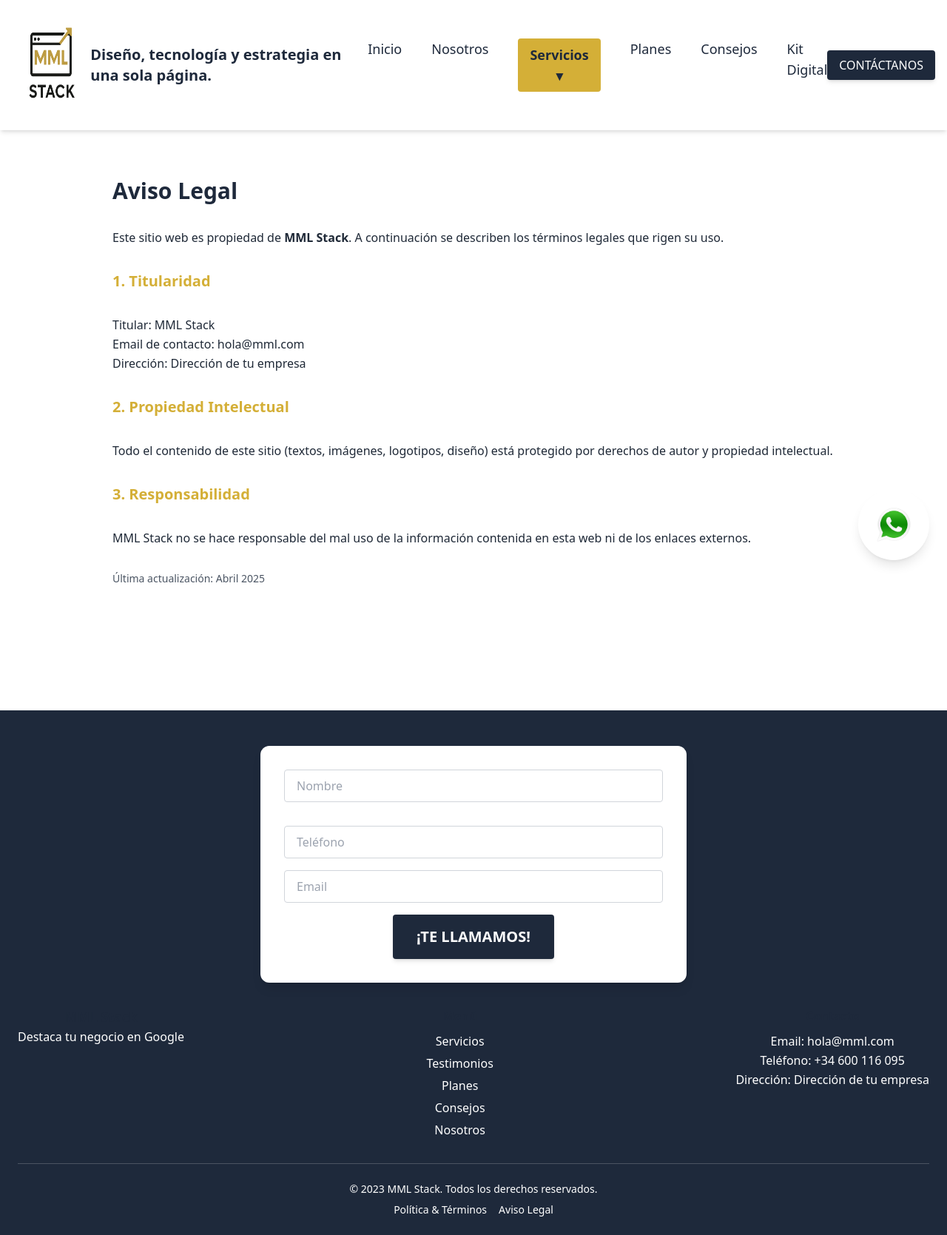
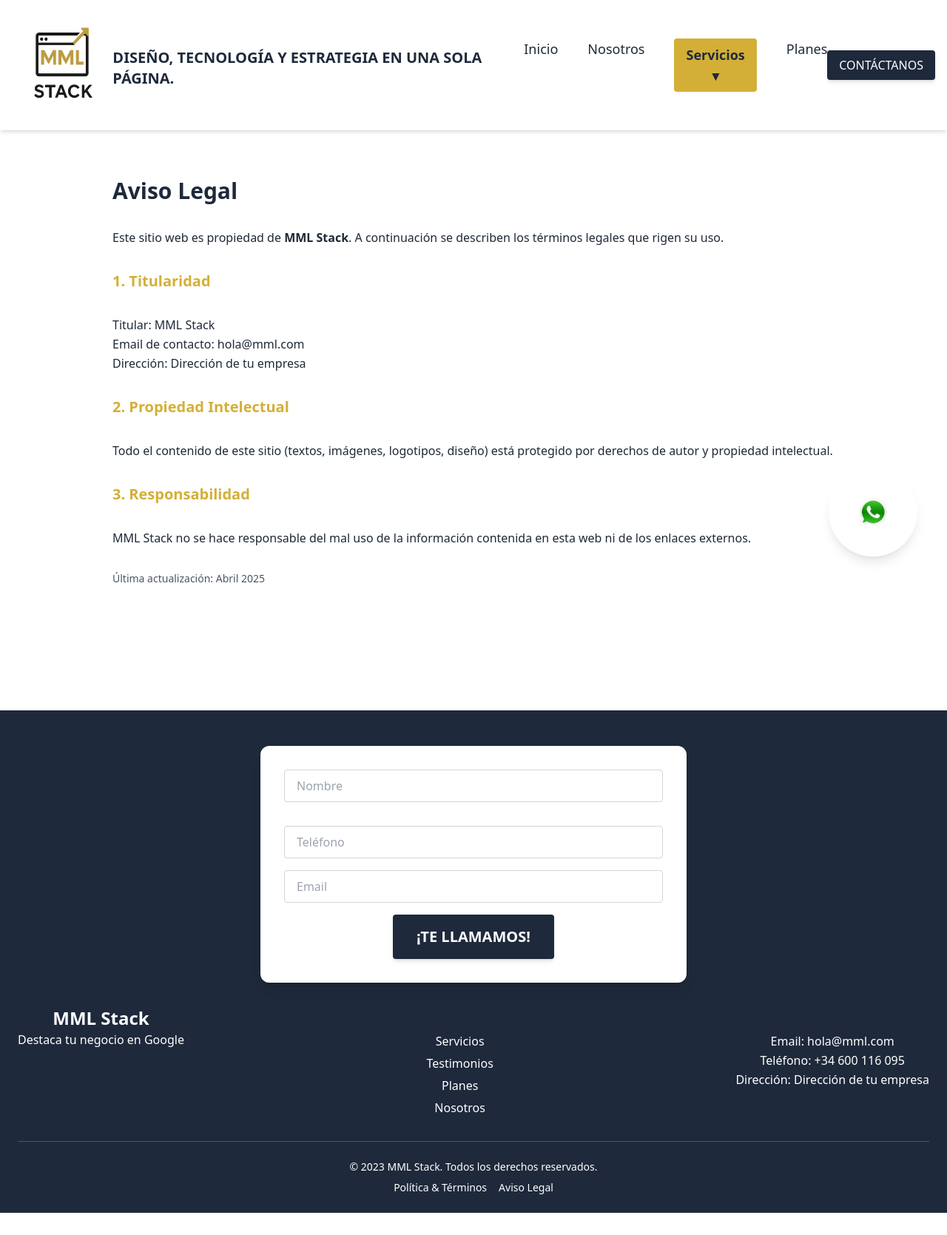
Before and after one commit to MarianDark/mml-website, a React (Vite) app in the folder frontend/: page /aviso-legal in a window 1280 px wide. Shown: the whole page at 74% size. After the commit the page ends 1639 px from the top, so only its background shows below. Built offline with nearby package versions, Linux system fonts and the light colour scheme.

Commit message:
Add floating ScrollToTop button with double arrow icon and smooth scroll behavior

```diff
--- a/frontend/src/App.jsx
+++ b/frontend/src/App.jsx
@@ -4,14 +4,13 @@ import ScrollToTop from "./components/ScrollToTop"; // ✅ Scroll asegurado al c
 import Header from "./components/Header";
 import Footer from "./components/Footer";
 import WhatsappButton from "./components/WhatsappButton";
+import ScrollTopButton from "./components/ScrollTopButton";
 
 // Páginas
 import Home from "./pages/Home";
 import Nosotros from "./pages/Nosotros";
 import Servicios from "./pages/Servicios";
 import Planes from "./pages/Planes";
-import Consejos from "./pages/Consejos";
-import KitDigital from "./pages/KitDigital";
 import Seo from "./pages/Seo";
 import PaginasWeb from "./pages/PaginasWeb";
 import RedesSociales from "./pages/RedesSociales";
@@ -29,8 +28,6 @@ function App() {
         <Route path="/nosotros" element={<Nosotros />} />
         <Route path="/servicios" element={<Servicios />} />
         <Route path="/planes" element={<Planes />} />
-        <Route path="/consejos" element={<Consejos />} />
-        <Route path="/kitdigital" element={<KitDigital />} />
         <Route path="/servicios/seo" element={<Seo />} />
         <Route path="/servicios/web" element={<PaginasWeb />} />
         <Route path="/servicios/redes" element={<RedesSociales />} />
@@ -40,6 +37,7 @@ function App() {
       </Routes>
       <Footer />
       <WhatsappButton />
+      <ScrollTopButton /> {/* ✅ Botón para volver al inicio */}
     </BrowserRouter>
   );
 }
--- a/frontend/src/components/Footer.jsx
+++ b/frontend/src/components/Footer.jsx
@@ -8,7 +8,7 @@ export default function Footer() {
 
       <div className="flex flex-col md:flex-row justify-between gap-6">
         <div>
-          <h2 className="font-bold text-lg">MML Stack</h2>
+        <h2 className="font-bold text-2xl text-white">MML Stack</h2>
           <p>Destaca tu negocio en Google</p>
         </div>
 
@@ -28,11 +28,6 @@ export default function Footer() {
             <li>
               <Link to="/planes" className="text-white hover:text-mmlgold transition">
                 Planes
-              </Link>
-            </li>
-            <li>
-              <Link to="/consejos" className="text-white hover:text-mmlgold transition">
-                Consejos
               </Link>
             </li>
             <li>
--- a/frontend/src/components/Header.jsx
+++ b/frontend/src/components/Header.jsx
@@ -28,8 +28,8 @@ export default function Header() {
         </button>
       </div>
 
-      <h1 className="text-lg md:text-xl font-bold text-center md:text-left mt-2 md:mt-0">
-        Diseño, tecnología y estrategia en una sola página.
+      <h1 className="text-lg md:text-xl font-bold text-center md:text-left mt-2 md:mt-2">
+        DISEÑO, TECNOLOGÍA Y ESTRATEGIA EN UNA SOLA PÁGINA.
       </h1>
 
       <nav className={`flex-col md:flex-row gap-4 md:gap-10 text-sm md:text-lg mt-4 md:mt-0 ${menuOpen ? 'flex' : 'hidden'} md:flex`}>
@@ -64,8 +64,6 @@ export default function Header() {
         </div>
 
         <Link to="/planes">Planes</Link>
-        <Link to="/consejos">Consejos</Link>
-        <Link to="/kitdigital">Kit Digital</Link>
       </nav>
 
       <a
--- /dev/null
+++ b/frontend/src/components/ScrollTopButton.jsx
@@ -0,0 +1,35 @@
+import { useEffect, useState } from "react";
+import { FaAngleDoubleUp } from "react-icons/fa";
+
+export default function ScrollTopButton() {
+  const [visible, setVisible] = useState(false);
+
+  const toggleVisible = () => {
+    if (window.scrollY > 300) {
+      setVisible(true);
+    } else {
+      setVisible(false);
+    }
+  };
+
+  const scrollToTop = () => {
+    window.scrollTo({ top: 0, behavior: "smooth" });
+  };
+
+  useEffect(() => {
+    window.addEventListener("scroll", toggleVisible);
+    return () => window.removeEventListener("scroll", toggleVisible);
+  }, []);
+
+  return (
+    visible && (
+      <button
+        onClick={scrollToTop}
+        className="fixed bottom-6 right-6 bg-white text-slate-800 border border-slate-800 rounded-xl p-2 shadow-md z-50 hover:text-mmlgold transition"
+        title="Volver arriba"
+      >
+        <FaAngleDoubleUp className="text-xl" />
+      </button>
+    )
+  );
+}
--- a/frontend/src/components/WhatsappButton.jsx
+++ b/frontend/src/components/WhatsappButton.jsx
@@ -4,11 +4,11 @@ export default function WhatsappButton() {
   return (
     <a
       href="https://wa.me/34612345678?text=Hola%20MML"
-      className="fixed bottom-6 right-6 rounded-full p-6 shadow-lg z-50 animate-bounce"
+      className="fixed bottom-6 right-10 rounded-full p-10 shadow-lg z-50 animate-bounce"
       target="_blank"
       rel="noopener noreferrer"
     >
-      <img src={whatsappIcon} alt="WhatsApp" className="w-12 h-12" />
+      <img src={whatsappIcon} alt="WhatsApp" className="w-10 h-10" />
     </a>
   );
 }
--- a/frontend/src/pages/Consejos.jsx
+++ /dev/null
@@ -1,10 +0,0 @@
-export default function Consejos() {
-    return (
-      <div className="p-10">
-        <h1 className="text-3xl font-bold text-slate-800">Consejos</h1>
-        <p className="mt-4 text-slate-800">
-          Aquí puedes compartir tips útiles, recomendaciones, o contenidos que aporten valor a tus clientes.
-        </p>
-      </div>
-    );
-  }
--- a/frontend/src/pages/KitDigital.jsx
+++ /dev/null
@@ -1,10 +0,0 @@
-export default function KitDigital() {
-    return (
-      <div className="p-10">
-        <h1 className="text-3xl font-bold text-gray-800">Kit Digital</h1>
-        <p className="mt-4 text-gray-600">
-          Información clara sobre los servicios del Kit Digital y cómo podemos ayudarte.
-        </p>
-      </div>
-    );
-  }
```
